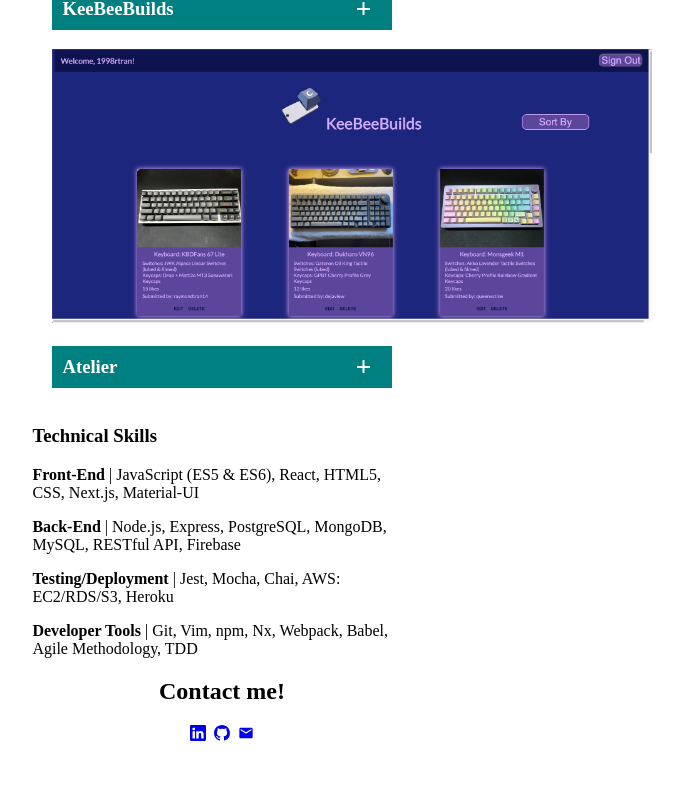
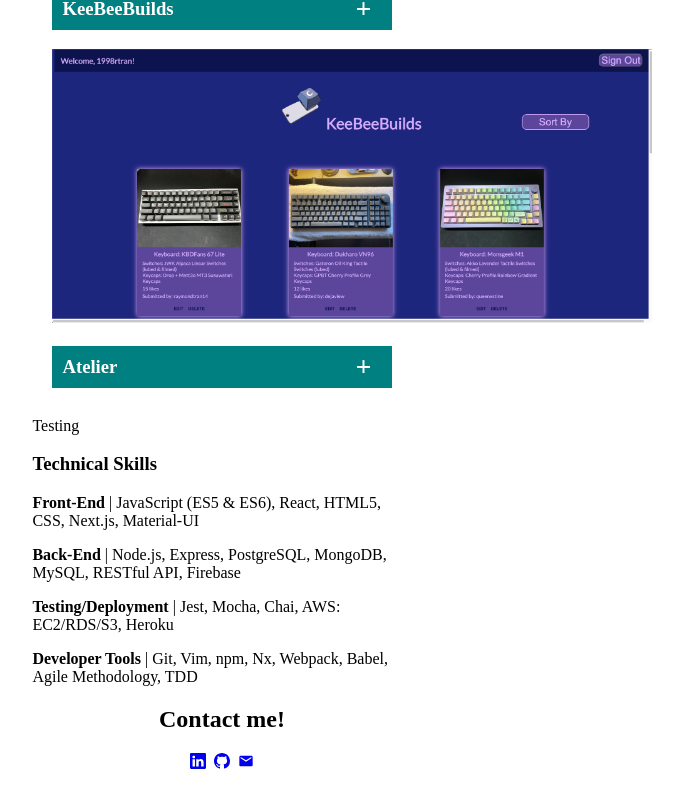
Before and after one commit to 1998rtran/RaymondPortfolio, a Next.js app in the folder ray-portfolio/: page / in a window 1280 px wide. Shown: the part 739-1547 px from the top of the page, without its empty margins (418-1101 px from the left). Built offline with nearby package versions, Linux system fonts and the light colour scheme.

Commit message:
created function to return to top for navbar, adding technology images

```diff
--- a/ray-portfolio/src/components/Navbar.jsx
+++ b/ray-portfolio/src/components/Navbar.jsx
@@ -1,8 +1,13 @@
 import styles from './Navbar.module.css'
 
 export default function Navbar() {
+
+  const ScrollToTop = (event) => {
+    window.scrollTo( {top: 0, behavior: 'smooth'} );
+  }
+
   return (
-    <div>
+    <div className="navbar" onClick={ScrollToTop}>
       <h1 className={styles.test}>Raymond Gaijin Tran</h1>
     </div>
   )
--- /dev/null
+++ b/ray-portfolio/src/components/Technologies.jsx
@@ -0,0 +1,7 @@
+export default function Technologies() {
+  return (
+    <div>
+      Testing
+    </div>
+  )
+}
--- a/ray-portfolio/src/pages/index.jsx
+++ b/ray-portfolio/src/pages/index.jsx
@@ -1,8 +1,9 @@
-import Navbar from '@/components/Navbar'
-import AboutMe from '@/components/AboutMe'
-import Contact from '@/components/Contact'
-import TechSkills from '@/components/TechSkills'
-import Projects from '@/components/Projects'
+import Navbar from '@/components/Navbar';
+import AboutMe from '@/components/AboutMe';
+import Contact from '@/components/Contact';
+import TechSkills from '@/components/TechSkills';
+import Projects from '@/components/Projects';
+import Technologies from '@/components/Technologies';
 
 export default function index() {
   return (
@@ -11,6 +12,7 @@ export default function index() {
       <div className="mainpage">
         <AboutMe />
         <Projects />
+        <Technologies />
         <TechSkills />
         <Contact />
       </div>
```
